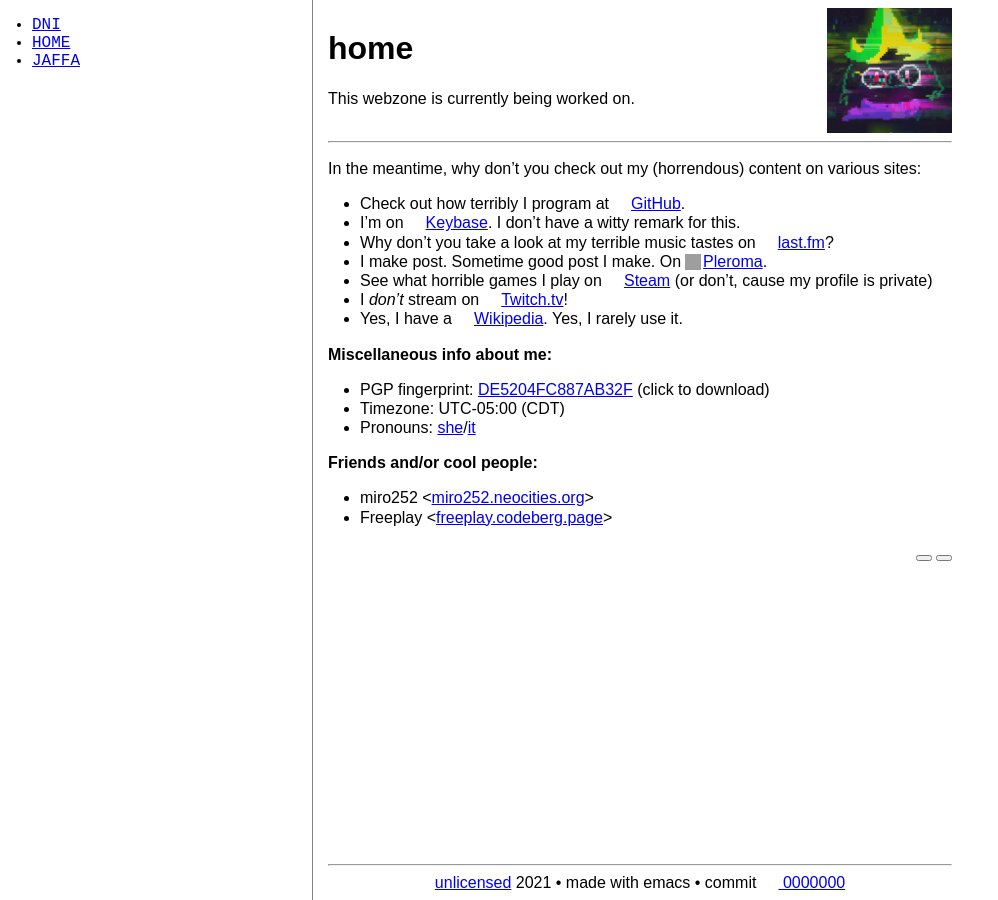
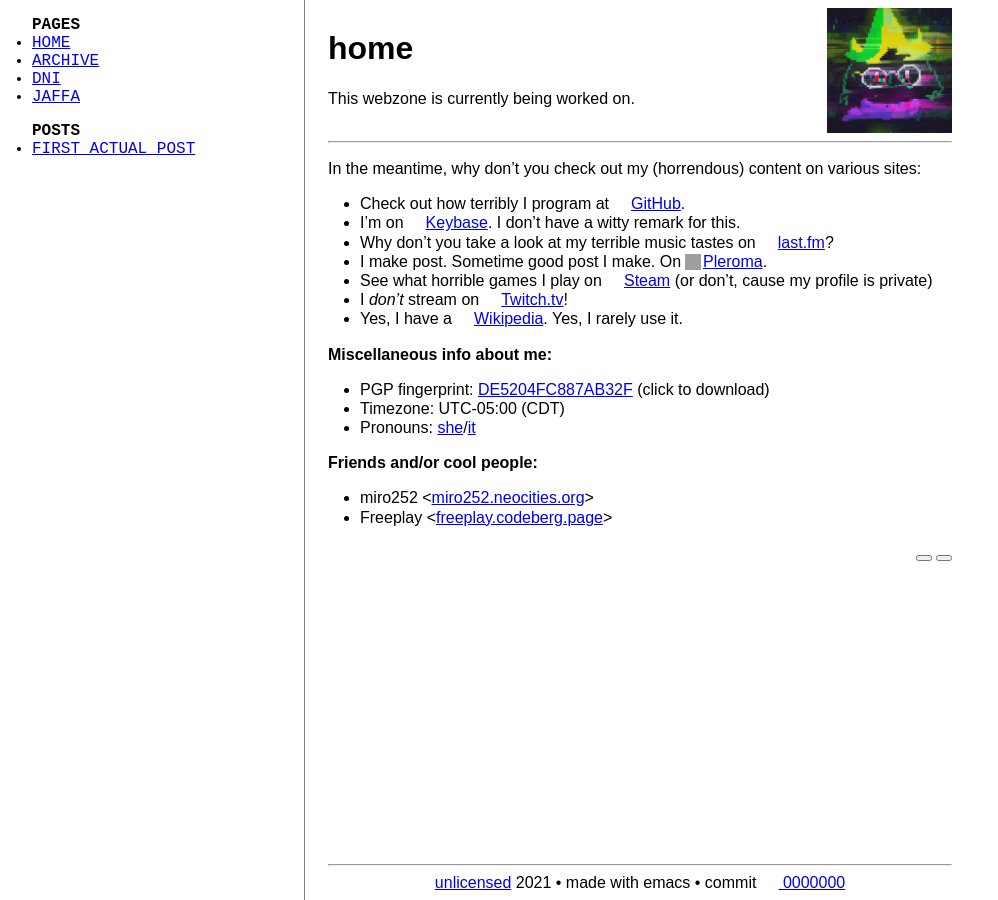
Before and after one commit to ezist/ezist.github.io, a Jekyll site: the page built from index.md, in a window 1280 px wide. Shown: the whole page, without its empty margins (0-998 px from the left). Built offline with Jekyll 4.4.1, drawn with Linux system fonts in a browser that asks for light colours; a style sheet for code colours, icons or effects is not loaded; grey boxes are pictures that could not be loaded.

Commit message:
um a lot but hey, a post!
Signed-off-by: ezist <maxwell1998r@gmail.com>

```diff
--- a/Gemfile
+++ b/Gemfile
@@ -5,4 +5,5 @@ gem 'jekyll', '~> 4.2'
 group :jekyll_plugins do
   gem 'jekyll-github-metadata'
   gem 'jekyll-loading-lazy'
+  gem 'jekyll-extlinks'
 end
--- a/_config.yml
+++ b/_config.yml
@@ -2,6 +2,7 @@ markdown: kramdown
 plugins:
   - jekyll-github-metadata
   - jekyll-loading-lazy
+  - jekyll-extlinks
 repository: ezist/ezist.github.io
 keep_files:
   - .git
@@ -9,3 +10,5 @@ keep_files:
   - key.asc
   - keybase.txt
   - style.css
+extlinks:
+  attributes: {rel: nofollow, target: _blank}
--- a/_includes/nav.html
+++ b/_includes/nav.html
@@ -1,7 +1,20 @@
 <div id="nav">
   <ul>
+    <b>pages</b>
+    <li><a href="/">home</a></li>
+    <li><a href="/archive">Archive</a></li>
     {% for page in site.html_pages %}
-    <li><a href="{{ page.url }}">{{ page.title }}</a></li>
+      {% if page.url == "/archive.html" or page.url == "/" %}
+        {% continue %}
+      {% else %}
+        <li><a href="{{ page.url }}">{{ page.title }}</a></li>
+      {% endif %}
+    {% endfor %}
+  </ul>
+  <ul>
+    <b>posts</b>
+    {% for post in site.posts limit:10 %}
+      <li><a href="{{ post.url }}">{{ post.title }}</a></li>
     {% endfor %}
   </ul>
 </div>
--- a/_layouts/default.html
+++ b/_layouts/default.html
@@ -13,7 +13,7 @@
           <p>{{ page.description }}</p>
         </header>
         <hr />
-        {{ content }}
+        {{ content | extlinks | tidy }}
         <div id="share" class="right-text">
           <noscript>Thank you for not using JavaScript. &#x1F44F;<br /></noscript>
           <div class="shareon" data-title="{{ page.title }}" data-url="{{ site.url }}{{ page.url }}">
--- a/index.md
+++ b/index.md
@@ -22,5 +22,5 @@ In the meantime, why don't you check out my (horrendous) content on various site
 - Pronouns: [she](https://pronoun.is/she)/[it](https://pronoun.is/it)
 
 **Friends and/or cool people:**
-- miro252 &lt;[miro252.neocities.org](https://miro252.neocities.org/){:target="_blank"}&gt;
-- Freeplay &lt;[freeplay.codeberg.page](https://freeplay.codeberg.page/){:target="_blank"}&gt;
+- miro252 &lt;[miro252.neocities.org](https://miro252.neocities.org/)&gt;
+- Freeplay &lt;[freeplay.codeberg.page](https://freeplay.codeberg.page/)&gt;
--- a/style.css
+++ b/style.css
@@ -18,16 +18,18 @@ ul {padding-left: 1em;}
 }
 @media (orientation: landscape) {
   ul {padding-left: 2em;}
-  #nav ul {
+  #nav {
     border-right: 1px solid #808080;
     font-family: monospace;
     font-size: 12pt;
     height: 100%;
-    padding: 16px 0 0 2em;
     position: fixed;
     margin: 0;
     text-transform: uppercase;
-    width: calc(var(--margin-width) - 2em - 8px);
+    width: calc(var(--margin-width) - 1em);
+  }
+  #nav ul {
+    padding: 0 0 0 2em;
   }
 	#main-container {
 		display: flex;
```
Also changed, not shown: _posts/2020-03-22-first-actual-post.md (added, +13 -0 lines), archive.md (added, +10 -0 lines), Gemfile.lock, 1 other file.
